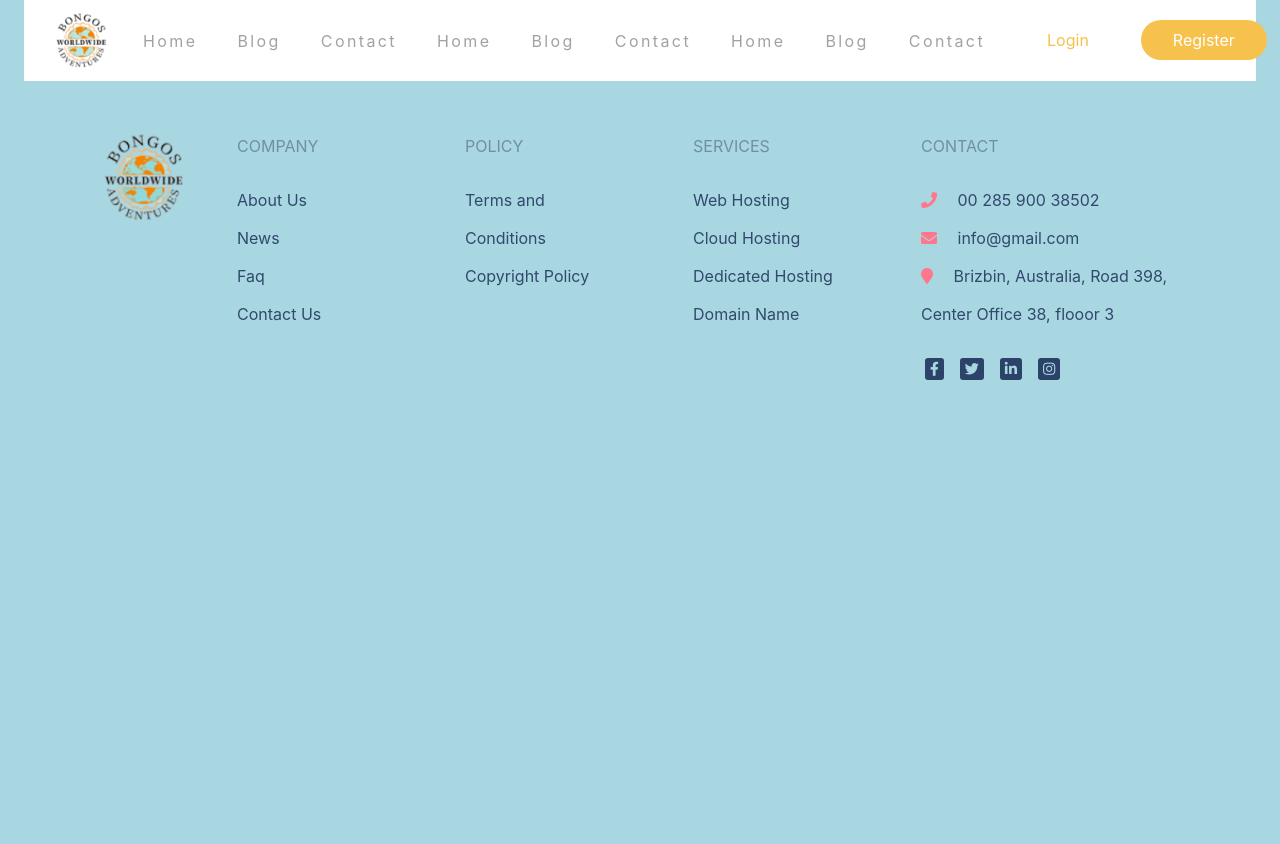
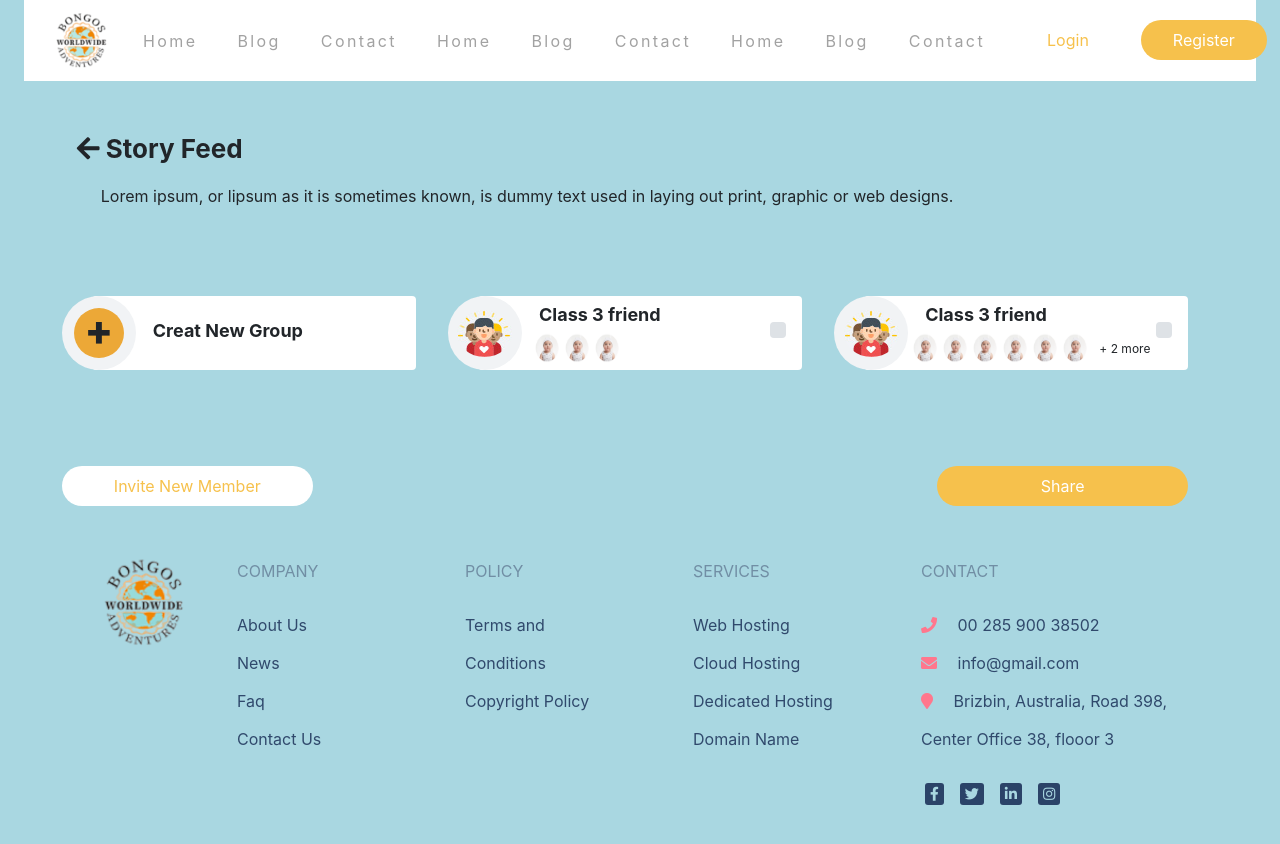
Before and after one commit to tirumalasrija/writers_club, an Angular app: page /share-story in a window 1280 px wide. Before the commit this address led to /. Before the commit the page ends 800 px from the top, so only its background shows below. Built offline with nearby package versions, Linux system fonts and the light colour scheme.

Commit message:
Story Feed Page

```diff
--- a/src/app/app-routing.module.ts
+++ b/src/app/app-routing.module.ts
@@ -4,6 +4,7 @@ import { RegisterComponent } from './register/register.component';
 import { LoginComponent } from './login/login.component';
 import { HomeComponent } from './home/home.component';
 import { StoryComponent } from './story/story.component';
+import { ShareStoryComponent } from './share-story/share-story.component';
 
 const routes: Routes = [
 
@@ -14,6 +15,11 @@ const routes: Routes = [
 
   {
     path: 'story', component: StoryComponent,
+
+},
+
+{
+  path: 'share-story', component: ShareStoryComponent,
 
 },
   {
--- a/src/app/app.module.ts
+++ b/src/app/app.module.ts
@@ -13,6 +13,7 @@ import { HomeComponent } from './home/home.component';
 import { HeaderComponent } from './header/header.component';
 import { FooterComponent } from './footer/footer.component';
 import { StoryComponent } from './story/story.component';
+import { ShareStoryComponent } from './share-story/share-story.component';
 
 @NgModule({
   declarations: [
@@ -22,7 +23,8 @@ import { StoryComponent } from './story/story.component';
     HomeComponent,
     HeaderComponent,
     FooterComponent,
-    StoryComponent  ],
+    StoryComponent,
+    ShareStoryComponent  ],
   imports: [
     BrowserModule,
     AppRoutingModule
--- /dev/null
+++ b/src/app/share-story/share-story.component.css
@@ -0,0 +1,129 @@
+.share_story_container {
+  width: 88%;
+}
+.share_story_container .share_story {
+    font-size: 26px;
+
+  }
+
+ .share_story_container .divselect {
+    width: 324px;
+    min-height: 74px;
+}
+.share_story_container  .img1 {
+  width: 55px;
+  height: 47px;
+
+}
+
+.share_story_container  .circlebg {
+  width: 74px;
+  height: 74px;
+  background-color: #f1f3f5;
+  display: flex;
+  justify-content: center;
+  align-items: center;
+  text-align: center;
+
+}
+
+.share_story_container  .img_align {
+  left: -30px;
+  top: 0px;
+}
+
+.share_story_container  .circlebg .circle {
+  background-color: #eca837;
+  height: 50px;
+  width: 50px;
+  border-radius: 50%;
+  font-size: 42px;
+  font-weight: 800;
+  line-height: 44px;
+}
+.share_story_container  .newgroup {
+line-height: 37px;
+font-weight: 700;
+font-size: 18px;
+margin-left: 45px;
+
+}
+
+
+
+  .share_story_container  img.circleimg{
+    height: 30px;
+    width: 30px;
+    border-radius: 50%;
+  }
+
+
+    .share_story_container .friends {
+
+      top: 0px;
+      width: 94%;
+    }
+
+    .share {
+      color: #fff;
+      background-color: #F6C14C;
+      border-radius: 40px;
+      text-decoration: none;
+      background-repeat: repeat-y;
+      border: 0px;
+      outline: 0px;
+      width: 251px;
+  }
+  .share:hover {
+      color: #F6C14C;
+      background-color: #fff;
+
+  }
+
+  .invite {
+    color: #F6C14C;
+    background-color: #fff;
+    border-radius: 40px;
+    text-decoration: none;
+    background-repeat: repeat-y;
+    border: 0px;
+    outline: 0px;
+    padding: 8px 0px;
+    width: 251px;
+    margin-left: -30px;
+}
+.invite:hover {
+    color: #fff;
+    background-color: #F6C14C;
+
+}
+.twomore {
+  font-size:12px;
+  padding-top: 38px;
+  cursor: pointer;
+}
+
+.live__scroll {
+  overflow-x: auto;
+  white-space: nowrap;
+  width: 180px;
+  float: right;
+}
+
+.live__scroll--box {
+  display: inline-block;
+  float: none;
+}
+
+.tution_mate {
+  width: 210px;
+}
+
+.custom-checkbox .custom-control-input:checked~.custom-control-label::before {
+  background-color: #2b4368;
+}
+
+.custom-control-input:checked~.custom-control-label::before {
+  color: #fff;
+  background-color: #2b4368;
+}
--- /dev/null
+++ b/src/app/share-story/share-story.component.html
@@ -0,0 +1,89 @@
+<div class="my-custom-class">
+	<div class="container-fluid share_story_container">
+        <div class="row">
+	    <div class="d-flex flex-column mb-5 mt-5 col-lg-12 p-0">
+            <div class="share_story">
+                <b class="story_feed"><i class="fas fa-arrow-left"></i>&nbsp;Story Feed</b>
+            </div>
+            <p class="mt-3 pl-4">Lorem ipsum, or lipsum as it is sometimes known, is dummy text used in laying out print, graphic or web designs.</p>
+        </div>
+
+        <div class="d-flex flex-row justify-content-between mt-4 col-lg-12">
+
+            <div class="shadow p-3 mb-5 bg-white rounded divselect position-relative">
+              <div class="position-absolute img_align">
+               <div class="circlebg rounded-circle">
+                    <div class="circle">+</div>
+               </div>
+               </div>
+               <div class="position-absolute newgroup">Creat New Group</div>
+            </div>
+
+            <div class="shadow p-3 mb-5 bg-white rounded divselect position-relative">
+                <div class="position-absolute img_align">
+                    <div class="circlebg rounded-circle">
+                        <img src="assets/friends.jpg" class="img1 rounded-circle">
+                    </div>
+                </div>
+                <div class="position-absolute friends">
+                    <div class="d-flex justify-content-between align-items-center">
+                        <div>
+                            <div class="newgroup imglineheight">Class 3 friend</div>
+                            <div class="d-flex flex-row justify-content-center">
+                                <div><img src="assets/icon.png" class="circleimg rounded-circle"></div>
+                                <div><img src="assets/icon.png" class="circleimg rounded-circle"></div>
+                                <div><img src="assets/icon.png" class="circleimg rounded-circle"></div>
+                            </div>
+                        </div>
+                        <div>
+                             <div class="custom-control custom-checkbox">
+                                <input type="checkbox" class="custom-control-input" id="customCheck" name="example1">
+                                <label class="custom-control-label" for="customCheck">&nbsp;</label>
+                             </div>
+                        </div>
+                    </div>
+                </div>
+            </div>
+
+            <div class="shadow p-3 mb-5 bg-white rounded divselect position-relative">
+                    <div class="position-absolute img_align">
+                        <div class="circlebg rounded-circle">
+                            <img src="assets/friends.jpg" class="img1 rounded-circle">
+                        </div>
+                    </div>
+                    <div class="position-absolute friends">
+                        <div class="d-flex justify-content-between align-items-center">
+                            <div class="tution_mate">
+                                <div class="newgroup imglineheight">Class 3 friend</div>
+                                <div class="d-flex flex-row justify-content-end live__scroll">
+                                    <div class="live__scroll--box"><img src="assets/icon.png" class="circleimg rounded-circle"></div>
+                                    <div class="live__scroll--box"><img src="assets/icon.png" class="circleimg rounded-circle"></div>
+                                    <div class="live__scroll--box"><img src="assets/icon.png" class="circleimg rounded-circle"></div>
+                                    <div class="live__scroll--box"><img src="assets/icon.png" class="circleimg rounded-circle"></div>
+                                    <div class="live__scroll--box"><img src="assets/icon.png" class="circleimg rounded-circle"></div>
+                                    <div class="live__scroll--box"><img src="assets/icon.png" class="circleimg rounded-circle"></div>
+                                    <div class="live__scroll--box"><img src="assets/icon.png" class="circleimg rounded-circle"></div>
+
+                                </div>
+
+                            </div>
+                            <div class="twomore">&nbsp;+ 2 more</div>
+                            <div>
+                                 <div class="custom-control custom-checkbox">
+                                    <input type="checkbox" class="custom-control-input" id="customCheck1" name="example1">
+                                    <label class="custom-control-label" for="customCheck1">&nbsp;</label>
+                                 </div>
+                            </div>
+                        </div>
+                    </div>
+                </div>
+            </div>
+            <div class="d-flex justify-content-between col-lg-12 mt-5">
+                    <button type="button" class="btn btn-secondary invite">Invite New Member</button>
+                    <button type="button" class="btn btn-secondary share">Share</button>
+            </div>
+
+
+        </div>
+    </div>
+</div>
--- /dev/null
+++ b/src/app/share-story/share-story.component.ts
@@ -0,0 +1,15 @@
+import { Component, OnInit } from '@angular/core';
+
+@Component({
+  selector: 'app-share-story',
+  templateUrl: './share-story.component.html',
+  styleUrls: ['./share-story.component.css']
+})
+export class ShareStoryComponent implements OnInit {
+
+  constructor() { }
+
+  ngOnInit() {
+  }
+
+}
```
Also changed, not shown: src/assets/friends.jpg (added), 1 other file (tests, documents, lock files or other folders).
